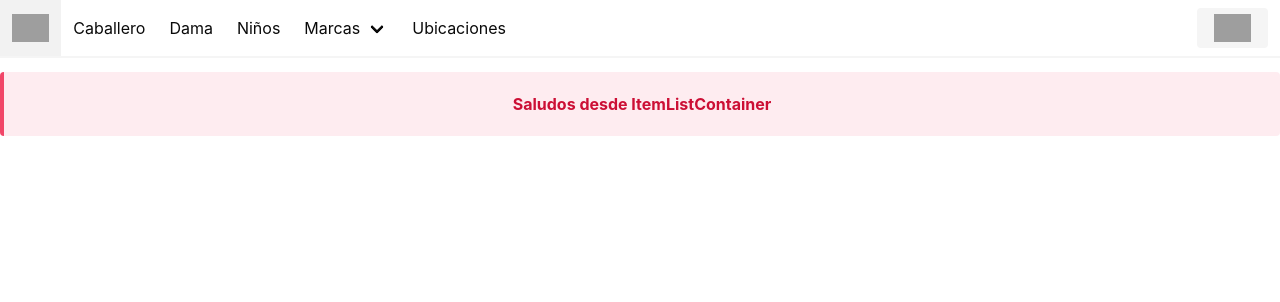
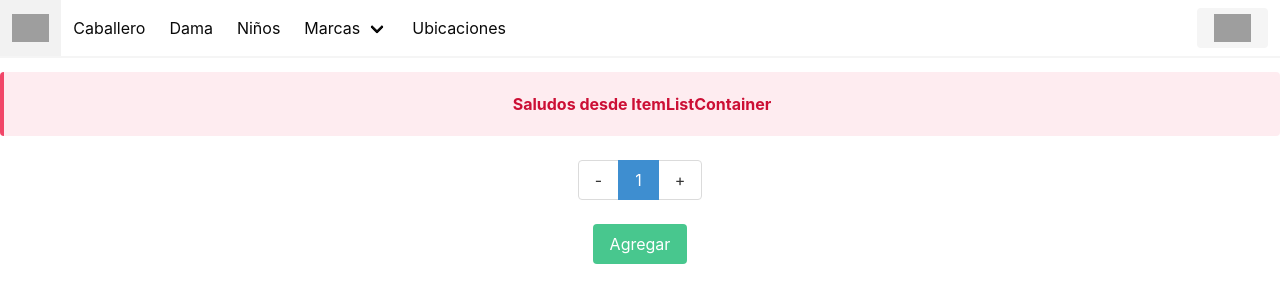
Before and after one commit to mrg0809/sfstore, a React (Create React App) app: page / in a window 1280 px wide. Shown: the top 302 px of the page. Built offline with nearby package versions, Linux system fonts and the light colour scheme; grey boxes are pictures that could not be loaded.

Commit message:
Se agrega componente ItemCount

```diff
--- a/src/App.js
+++ b/src/App.js
@@ -4,6 +4,7 @@ import './App.css';
 import NavBar from './components/NavBar/NavBar';
 import ItemListContainer from './components/ItemListContainer/ItemListContainer';
 import { Fragment } from 'react';
+import ItemCount from './components/ItemCount/ItemCount';
 
 
 function App() {
@@ -12,7 +13,7 @@ function App() {
       <NavBar />
       <br></br><br></br><br></br>
       <ItemListContainer saludo='Saludos desde ItemListContainer' />
-
+      <ItemCount />
 
     </div>
 
--- /dev/null
+++ b/src/components/ItemCount/ItemCount.jsx
@@ -0,0 +1,31 @@
+import { useState } from 'react'
+
+function ItemCount({stock, initial, onAdd}) {
+    const [count, setCount] = useState(1);
+    let inv = 5;
+
+    const addItem = ()=> {
+        setCount(count + 1);
+    }
+
+    const removeItem = ()=> {
+        setCount(count - 1);
+    }
+
+    return (
+        <div class="has-addons is-centered">
+            <div class="buttons has-addons is-centered">
+                <button class="button" onClick={()=>removeItem()} disabled={count<1 ? true:false}>-</button>
+                <button class="button is-info is-selected">{count}</button>
+                <button class="button" onClick={()=>addItem()} disabled={count==inv ? true:false}>+</button>
+            </div>
+
+            <button class="button is-success">Agregar</button>
+        </div>
+
+
+
+)
+}
+
+export default ItemCount;
```
